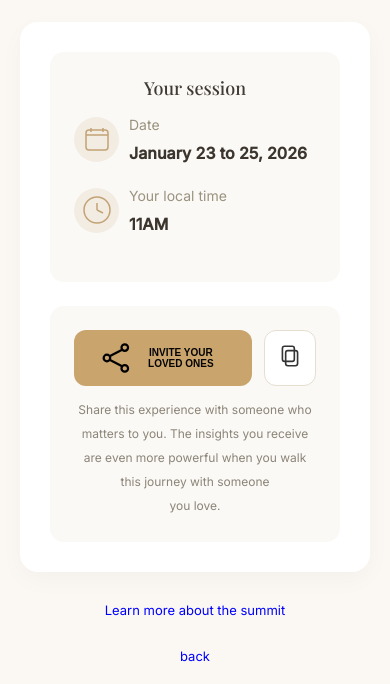
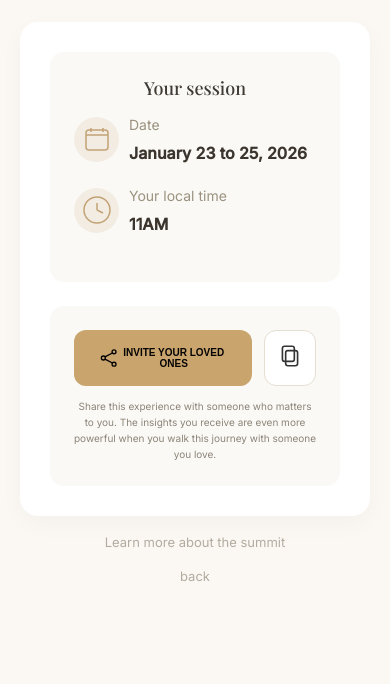
Before and after one commit to mohan45/Oneness-Register, a plain HTML site: page docs/success.html in a window 390 px wide. Shown: the part 205-889 px from the top of the page. After the commit the page ends 844 px from the top, so only its background shows below. Drawn offline with nearby package versions, Linux system fonts and the light colour scheme.

Commit message:
Share image reduce

```diff
--- a/docs/style.css
+++ b/docs/style.css
@@ -359,8 +359,7 @@ button.active {
 .more {
   margin-top: 30px;
   font-size: 13px;
-  /* color: #B3AB9F; */
-  color: blue;
+  color: #B3AB9F;
   cursor: pointer;
 }
 
@@ -653,7 +652,14 @@ input:focus,select:focus{
       font-size: 10px;
     }
     .svg-share {
-      width: 50px;
-      height: 50px;
+      width: 26px;
+      height: 26px;
+    }
+    .share-text {
+      font-size: 10px;
+      line-height: 16px;
+    }
+    .more {
+      margin-top: 18px;
     }
 }
```
